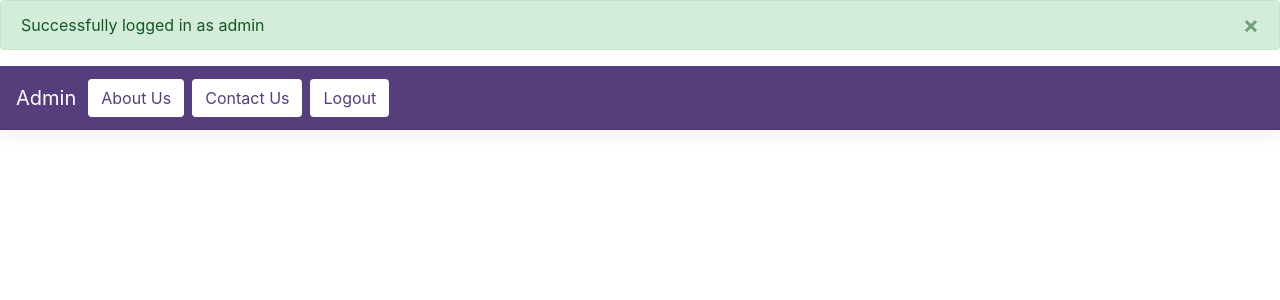
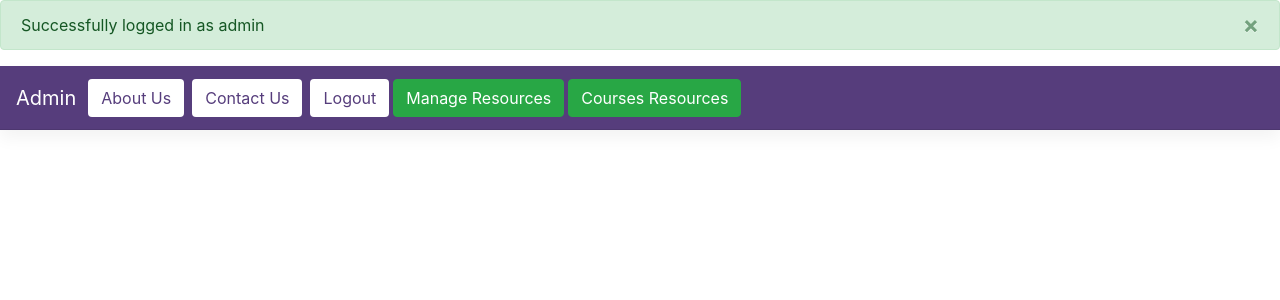
Before and after one commit to Faithinfotech-Training/se2-java-crm, an Angular app: page /admin in a window 1280 px wide. Shown: the top 300 px of the page. Built offline with nearby package versions, Linux system fonts and the light colour scheme; sample sign-in values are in the browser's storage.

Commit message:
Login routing changes

```diff
--- a/src/app/admin/admin.component.html
+++ b/src/app/admin/admin.component.html
@@ -26,4 +26,11 @@
       </ul>
     </div>
   <!--/nav-->
+    <button class="btn btn-success" routerLink="resource">Manage Resources</button>
+    <button class="btn btn-success m-1" routerLink="course">Courses Resources</button>
+
+
+
   </div>
+
+    <router-outlet></router-outlet>
--- a/src/app/app-routing.module.ts
+++ b/src/app/app-routing.module.ts
@@ -10,8 +10,8 @@ import { ManagerComponent } from './manager/manager.component';
 import { AuthGaurdService } from './services/auth-guard.service';
 
 const routes: Routes = [
-  {path:'resource',component:ResourceComponent},
-  {path:'course',component:CourseComponent},
+  {path:'admin/resource',component:ResourceComponent},
+  {path:'admin/course',component:CourseComponent},
   {path:'home',component:HomepageComponent},
   {path:'aboutus',component:AboutUsComponent},
   {path:'admin',component:AdminComponent,canActivate:[AuthGaurdService]},
```
